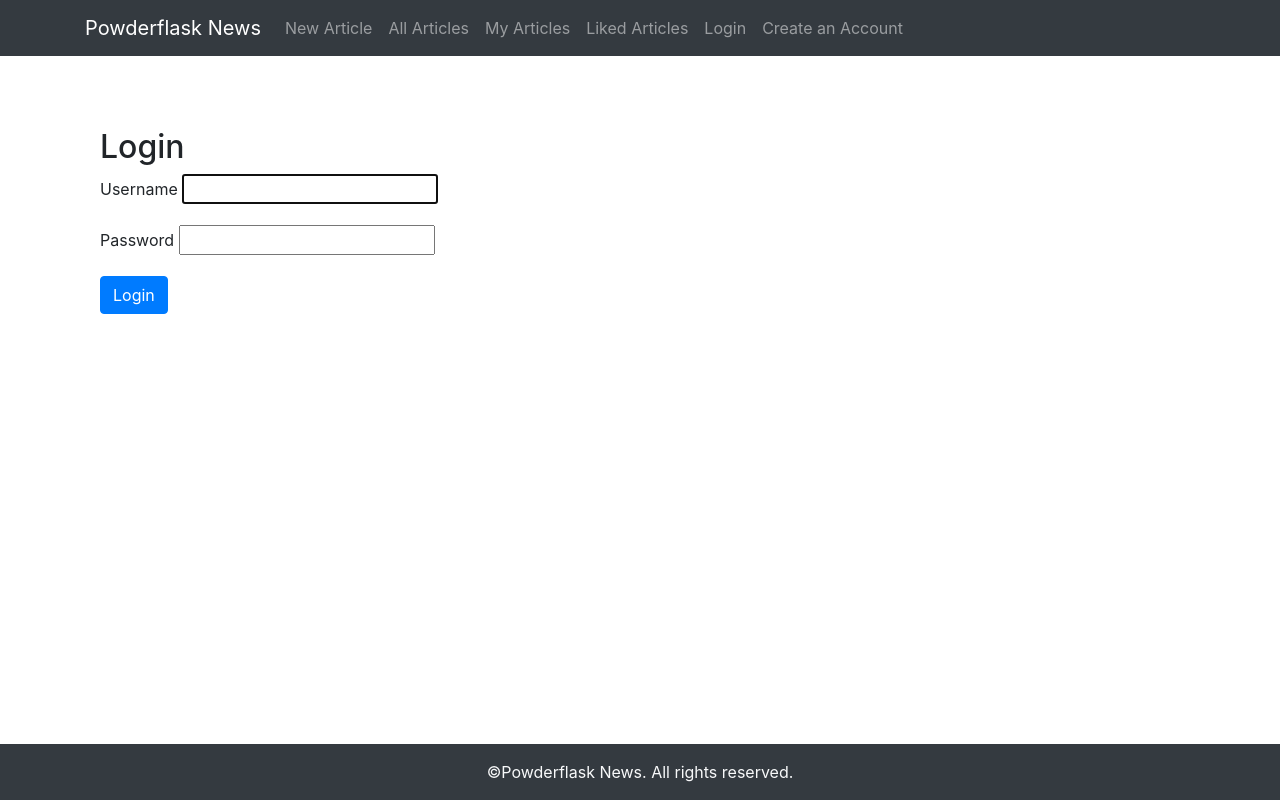
After one commit to JacobTumak/NewsSignoffs, a Django app: page /accounts/login/ in a window 1280 px wide. The commit adds this page. Run offline with Django 4.2, Linux system fonts and the light colour scheme.

Commit message:
added signup, login, logout functionality

```diff
--- a/NewsSignoffs/urls.py
+++ b/NewsSignoffs/urls.py
@@ -16,8 +16,13 @@ Including another URLconf
 """
 from django.contrib import admin
 from django.urls import path, include
+from article.views import custom_profile_redirect, custom_logout, signup_view
 
 urlpatterns = [
     path("admin/", admin.site.urls),
+    path("accounts/", include("django.contrib.auth.urls")),
+    path('accounts/profile/', custom_profile_redirect, name='custom_profile_redirect'),
+    path('accounts/profile/logout/', custom_logout, name='logout'),
+    path('signup/', signup_view, name='signup'),
     path('', include('article.urls')),
 ]
--- a/article/urls.py
+++ b/article/urls.py
@@ -1,7 +1,7 @@
 from django.urls import path
 from article.views import new_article_view, article_detail_view,\
     all_articles_view, my_articles_view, all_liked_articles_view,\
-    like_article_view, save_article_view
+    like_article_view #, save_article_view
 
 urlpatterns = [
     path('new_article/', new_article_view, name='new_article'),
@@ -10,5 +10,5 @@ urlpatterns = [
     path('liked_articles/', all_liked_articles_view, name='liked_articles'),
     path('my_articles/', my_articles_view, name='my_articles'),
     path('like_article/<int:article_id>/', like_article_view, name='like_article'),
-    path('save_article/<int:article_id>/', save_article_view, name='save_article'),
+    # path('save_article/<int:article_id>/', save_article_view, name='save_article'),
 ]
--- a/templates/base.html
+++ b/templates/base.html
@@ -31,10 +31,23 @@
                 <li class="nav-item">
                     <a class="nav-link" href="{% url 'liked_articles' %}">Liked Articles</a>
                 </li>
+                {% if user.is_authenticated %}
+                    <li class="nav-item">
+                        <a class="nav-link" href="{% url 'logout' %}">Logout of {{ user }}</a>
+                    </li>
+                {% else %}
+                    <li class="nav-item">
+                        <a class="nav-link" href="{% url 'login' %}">Login</a>
+                    </li>
+                    <li class="nav-item">
+                        <a class="nav-link" href="{% url 'signup' %}">Create an Account</a>
+                    </li>
+                {% endif %}
             </ul>
         </div>
     </div>
 </nav>
+
 
 <!-- Page Content -->
 <div class="container mt-4">
--- /dev/null
+++ b/templates/registration/login.html
@@ -0,0 +1,19 @@
+{% extends 'base.html' %}
+
+{% block content %}
+<div class="container mt-5">
+  <h2>Login</h2>
+  <form method="post">
+    {% csrf_token %}
+    <div class="mb-3">
+      <label for="{{ form.username.id_for_label }}" class="form-label">Username</label>
+      {{ form.username }}
+    </div>
+    <div class="mb-3">
+      <label for="{{ form.password.id_for_label }}" class="form-label">Password</label>
+      {{ form.password }}
+    </div>
+    <button type="submit" class="btn btn-primary">Login</button>
+  </form>
+</div>
+{% endblock %}
```
Also changed, not shown: article/forms.py (+5 -5 lines), article/views.py (+24 -2 lines), templates/registration/custom_logout.html (added, +12 -0 lines), templates/registration/signup.html (added, +25 -0 lines).
